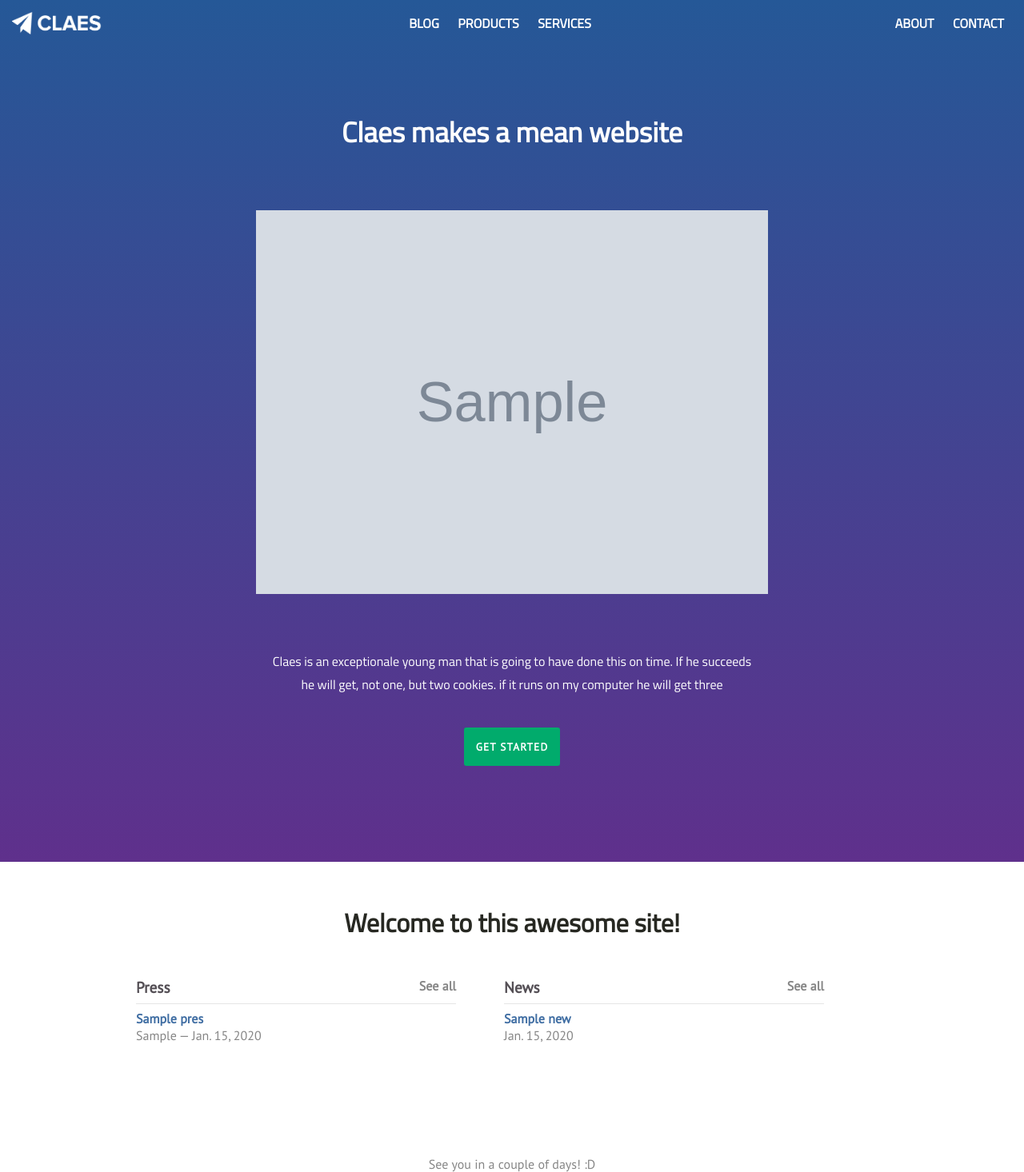
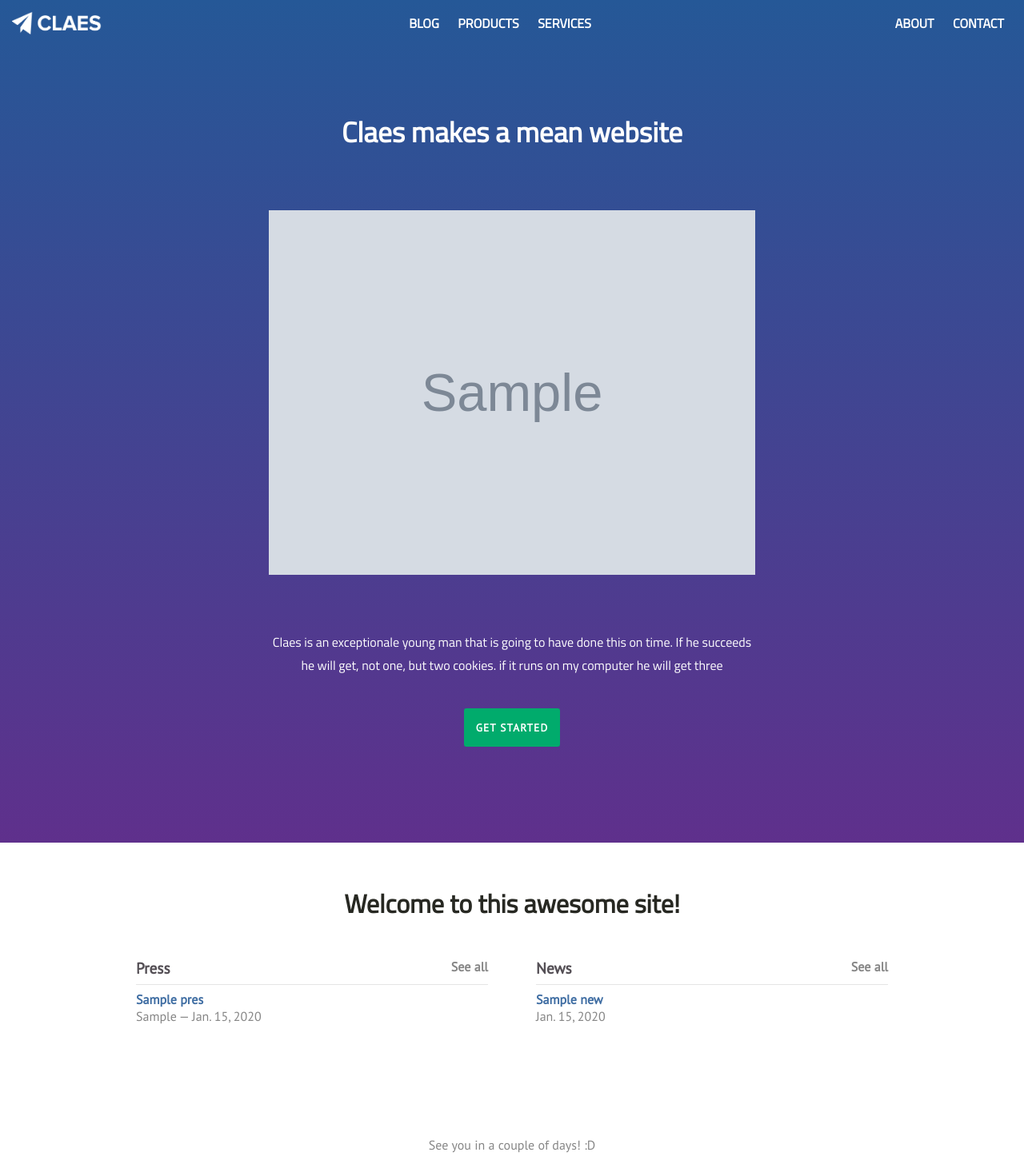
Before and after one commit to clanyq/claes-my-site, a Django app: page / in a window 1280 px wide. Shown: the whole page at 80% size. After the commit the page ends 1442 px from the top, so only its background shows below. Run offline with Django 3.2, Linux system fonts and the light colour scheme; tables that the repository leaves empty hold one stand-in row (values such as "Sample post"); grey boxes marked "Sample" are stand-in pictures; style sheets or scripts are compiled from the project's sources; some libraries are stand-ins or nearby versions.

Commit message:
sett width on feed-container

```diff
--- a/assets/style/index.scss
+++ b/assets/style/index.scss
@@ -15,7 +15,7 @@
 .feed-container {
     display: table;
     padding-bottom: 75px;
-
+    width: 100%;
 
     font-family: $standard-font;
     font-weight: bold;
--- a/assets/style/main.scss
+++ b/assets/style/main.scss
@@ -97,7 +97,7 @@ body {
             margin: auto;
 
             width: 60%;
-            max-width: 40em;
+            max-width: 38em;
             min-width: 10em;
         }
 
```
